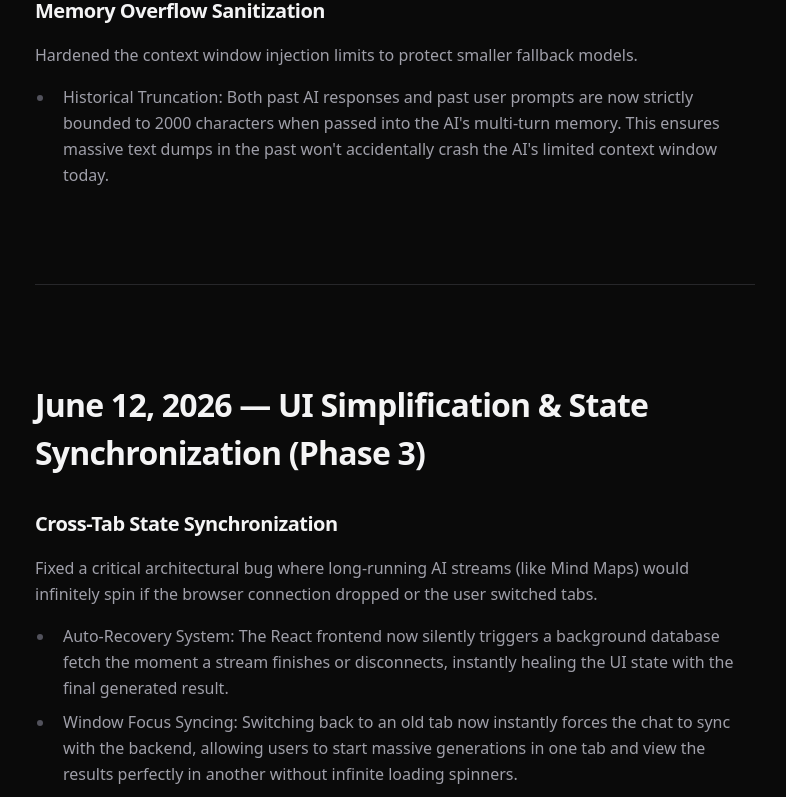
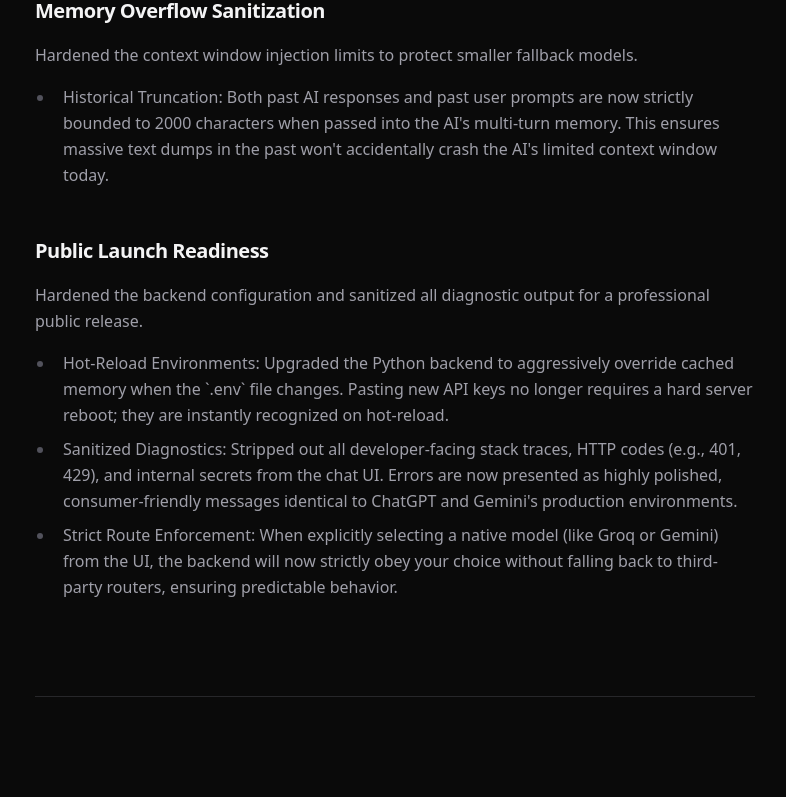
Before and after one commit to Nav33dCodes/smartLearn-AI, a React (Vite) app in the folder smartlearn-frontend/: page /releases in a window 1280 px wide. Shown: the part 920-1717 px from the top of the page, without its empty margins (245-1031 px from the left). Built offline with nearby package versions, Linux system fonts and the light colour scheme; no server answers.

Commit message:
feat: add ReleaseNotes component to display product update history and versioning details

```diff
--- a/smartlearn-frontend/src/pages/ReleaseNotes.jsx
+++ b/smartlearn-frontend/src/pages/ReleaseNotes.jsx
@@ -18,6 +18,15 @@ const releases = [
         description: "Hardened the context window injection limits to protect smaller fallback models.",
         bullets: [
           "Historical Truncation: Both past AI responses and past user prompts are now strictly bounded to 2000 characters when passed into the AI's multi-turn memory. This ensures massive text dumps in the past won't accidentally crash the AI's limited context window today."
+        ]
+      },
+      {
+        title: "Public Launch Readiness",
+        description: "Hardened the backend configuration and sanitized all diagnostic output for a professional public release.",
+        bullets: [
+          "Hot-Reload Environments: Upgraded the Python backend to aggressively override cached memory when the `.env` file changes. Pasting new API keys no longer requires a hard server reboot; they are instantly recognized on hot-reload.",
+          "Sanitized Diagnostics: Stripped out all developer-facing stack traces, HTTP codes (e.g., 401, 429), and internal secrets from the chat UI. Errors are now presented as highly polished, consumer-friendly messages identical to ChatGPT and Gemini's production environments.",
+          "Strict Route Enforcement: When explicitly selecting a native model (like Groq or Gemini) from the UI, the backend will now strictly obey your choice without falling back to third-party routers, ensuring predictable behavior."
         ]
       }
     ]
```
